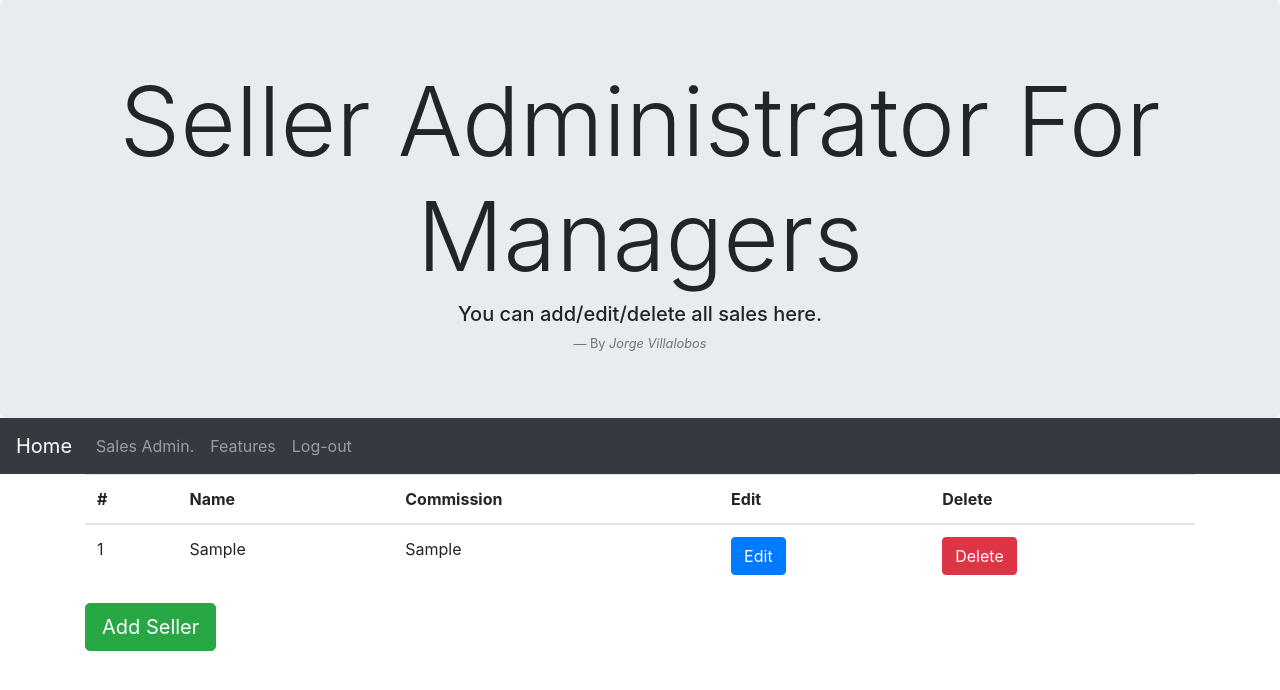
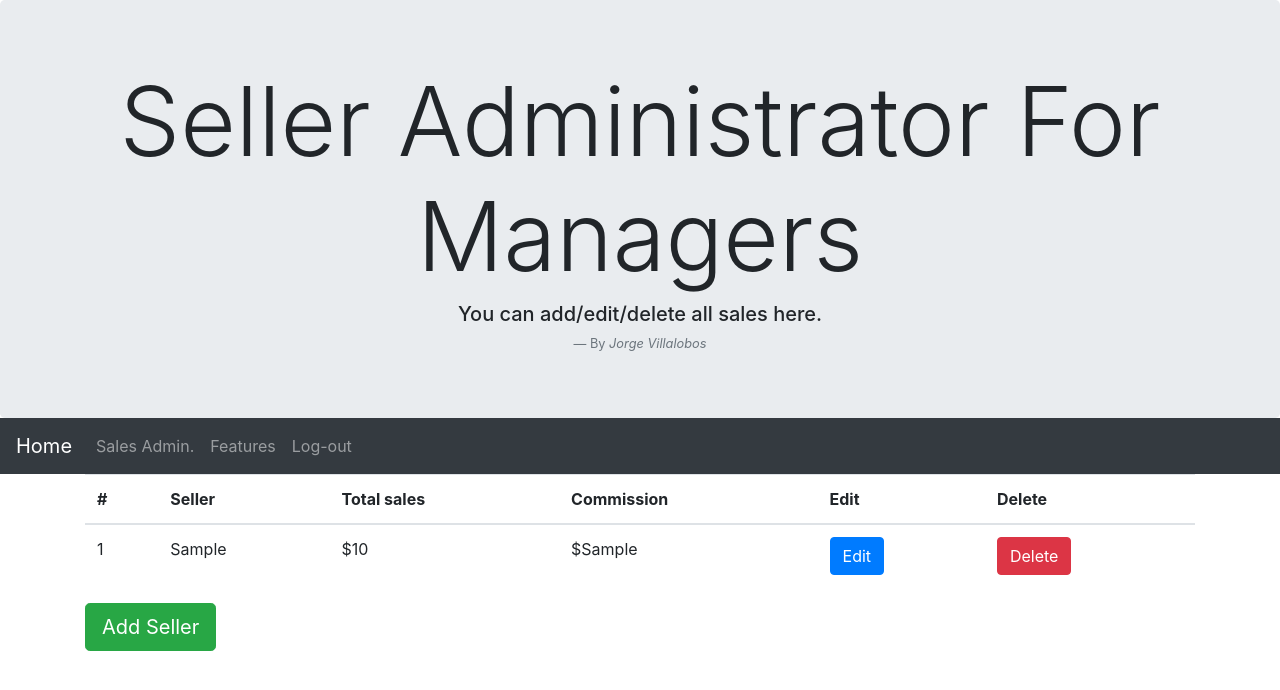
Before and after one commit to jorgeluis009/MultiplatformExam2, a PHP site: page /sellerAdmin.php in a window 1280 px wide. Shown: the top 690 px of the page. Run offline with PHP 8.4, Linux system fonts and the light colour scheme; tables that the repository leaves empty or names only in its code hold one stand-in row (values such as "Sample post").

Commit message:
totalSale data working now

```diff
--- a/sellerAdmin.php
+++ b/sellerAdmin.php
@@ -45,7 +45,8 @@
 			<thead>
 				<tr>
 					<th scope="col">#</th>
-					<th scope="col">Name</th>
+					<th scope="col">Seller</th>
+					<th scope="col">Total sales</th>
 					<th scope="col">Commission</th>
 					<th scope="col">Edit</th>
 					<th scope="col">Delete</th>
@@ -59,7 +60,7 @@
 				$DBName = "admindb";
 
 				$conn = mysqli_connect($Servername,$Username,$Password,$DBName);
-				$sql = "SELECT users.id,users.user, sellers.commission FROM users INNER JOIN Sellers ON Sellers.userID=users.id";
+				$sql = "SELECT users.id,users.user, sellers.commission, sellers.totalSales FROM users INNER JOIN Sellers ON Sellers.userID=users.id";
 
 				if(!$conn)
 				{
@@ -72,7 +73,8 @@
 						<tr>
 							<td class="client"><?php echo $row['id']?></td>
 							<td class="name"><?php echo $row['user']?></td>
-							<td class="commission"><?php echo $row['commission']?></td>
+							<td class="name">$<?php echo $row['totalSales']?></td>
+							<td class="commission">$<?php echo $row['commission']?></td>
 							<td><button type="button" class="btn btn-primary edit" value="<?php echo $row['id'] ?>">
                             Edit</button></td>
                             <form action="deleteSeller.php" method="post">
```
Also changed, not shown: addSaleToDB.php (+21 -3 lines).
